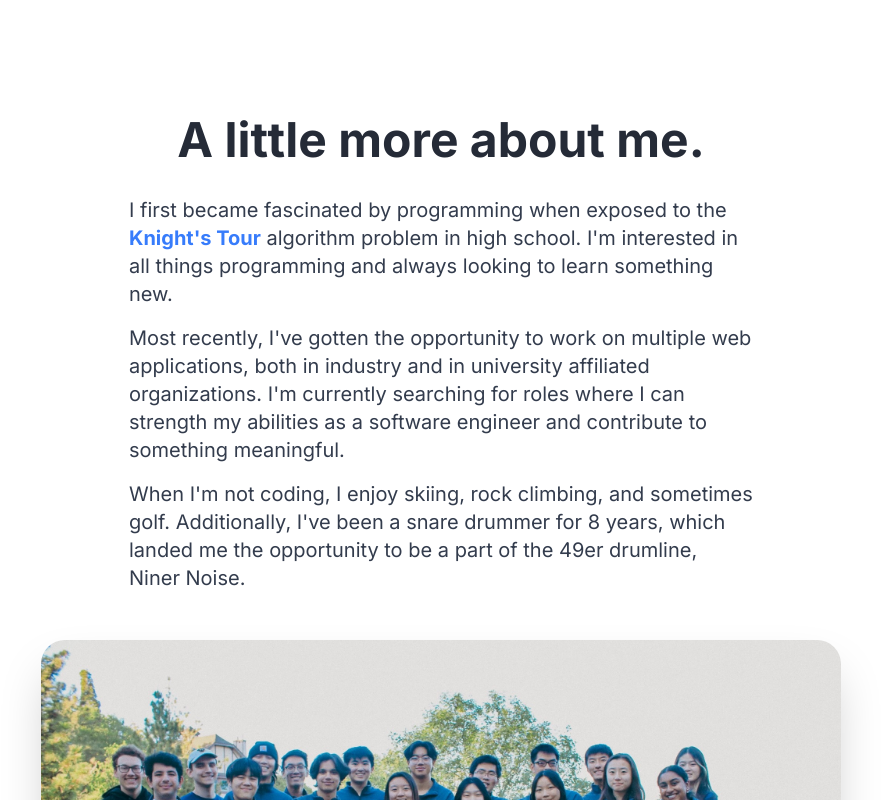
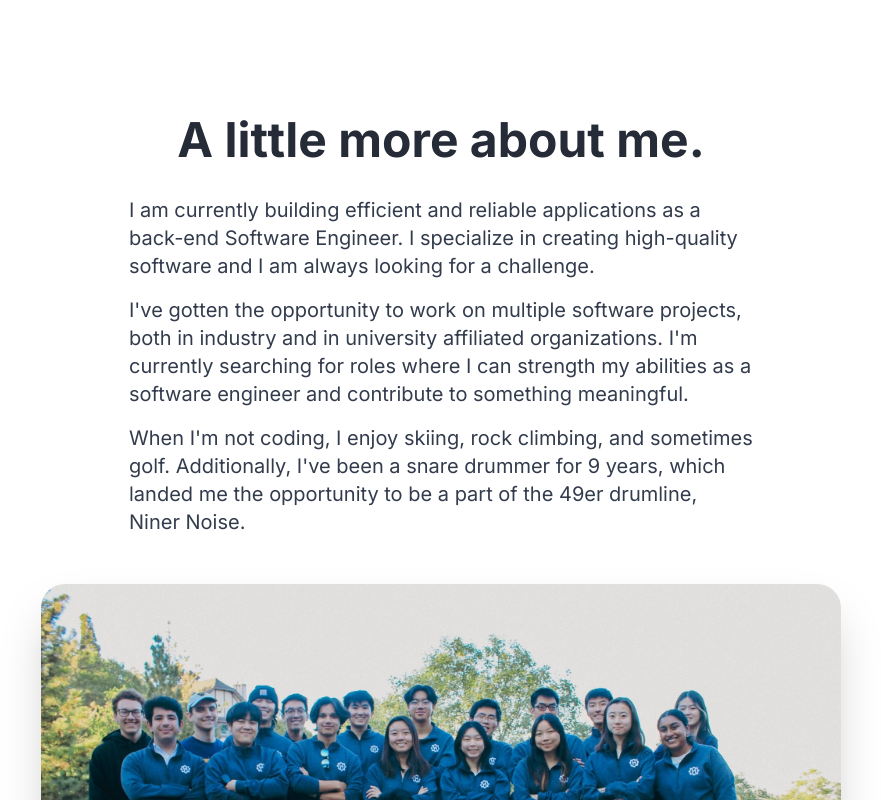
Before and after one commit to njhuey/my_site.1, a Next.js app in the folder next/: page / in a window 1280 px wide. Shown: the part 836-1636 px from the top of the page, without its empty margins (199-1080 px from the left). Built offline with nearby package versions, Linux system fonts and the light colour scheme.

Commit message:
feat: update personal bio

```diff
--- a/next/src/app/components/about.tsx
+++ b/next/src/app/components/about.tsx
@@ -1,4 +1,3 @@
-import Link from 'next/link';
 import Image from 'next/image';
 
 export default function About() {
@@ -10,27 +9,19 @@ export default function About() {
             A little more about me.
           </h1>
           <p className='py-2 sm:text-xl'>
-            I first became fascinated by programming when exposed to the{' '}
-            <Link
-              href='https://www.geeksforgeeks.org/the-knights-tour-problem/'
-              target='_blank'
-              className='font-bold text-secondary hover:text-secondary-focus'
-            >
-              Knight's Tour
-            </Link>{' '}
-            algorithm problem in high school. I'm interested in all things
-            programming and always looking to learn something new.
+            I am currently building efficient and reliable applications as a
+            back-end Software Engineer. I specialize in creating high-quality
+            software and I am always looking for a challenge.
           </p>
           <p className='py-2 sm:text-xl'>
-            Most recently, I've gotten the opportunity to work on multiple web
-            applications, both in industry and in university affiliated
-            organizations. I'm currently searching for roles where I can
-            strength my abilities as a software engineer and contribute to
-            something meaningful.
+            I've gotten the opportunity to work on multiple software projects,
+            both in industry and in university affiliated organizations. I'm
+            currently searching for roles where I can strength my abilities as a
+            software engineer and contribute to something meaningful.
           </p>
           <p className='py-2 sm:text-xl'>
             When I'm not coding, I enjoy skiing, rock climbing, and sometimes
-            golf. Additionally, I've been a snare drummer for 8 years, which
+            golf. Additionally, I've been a snare drummer for 9 years, which
             landed me the opportunity to be a part of the 49er drumline, Niner
             Noise.
           </p>
--- a/next/src/app/components/landing.tsx
+++ b/next/src/app/components/landing.tsx
@@ -20,8 +20,8 @@ export default function Landing() {
         Hi! My name is Nathan Huey.
       </p>
       <p className='px-2 text-center text-xl text-neutral-focus'>
-        I am an aspiring Software Engineer studying at the Univeristy of
-        California, Irvine
+        I am a Software Engineer studying at the Univeristy of California,
+        Irvine
       </p>
       <div className='mt-2 flex flex-row'>
         <motion.div whileHover={{ scale: 1.2 }}>
```
